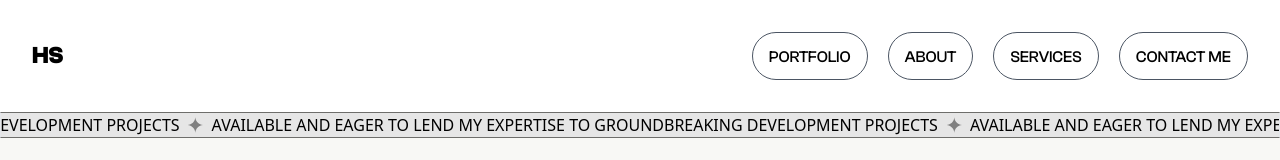
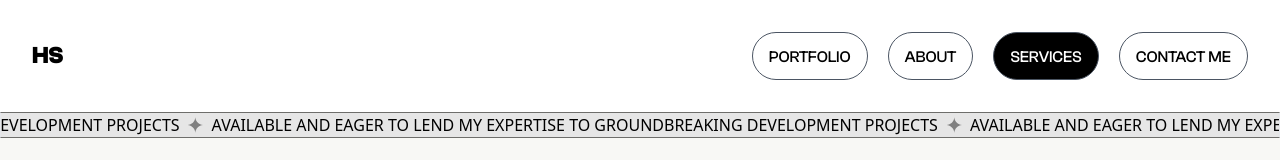
Before and after one commit to MarwanElZaher/paid-portfolio, a React (Vite) app: page /services in a window 1280 px wide. Shown: the top 160 px of the page. Built offline with nearby package versions, Linux system fonts and the light colour scheme.

Commit message:
feat: onClick on navitem, close the toggle menu and pereserve the selected item

```diff
--- a/src/components/NavBar.jsx
+++ b/src/components/NavBar.jsx
@@ -1,11 +1,12 @@
 import React, { useState } from 'react';
-import { Link } from 'react-router-dom';
+import { Link, useLocation } from 'react-router-dom';
 import MarqueeBar from './MarqueeBar';
 import NavItem from './NavItem';
 
 const Navbar = () => {
   const [isMenuOpen, setIsMenuOpen] = useState(false);
-
+  const location = useLocation();  // Get the current route
+  console.log(location, "co")
   const toggleMenu = () => {
     setIsMenuOpen(!isMenuOpen);
   };
@@ -38,10 +39,10 @@ const Navbar = () => {
 
         {/* Navigation Links */}
         <ul className={`list-none flex flex-row gap-3 md:flex md:gap-5 ${isMenuOpen ? 'flex-col absolute top-16 left-0 bg-white shadow-md p-4 w-full z-50' : 'hidden'}`}>
-          <NavItem to="/portfolio">Portfolio</NavItem>
-          <NavItem to="/about">About</NavItem>
-          <NavItem to="/services">Services</NavItem>
-          <NavItem to="/contactme">Contact Me</NavItem>
+          <NavItem onClick={toggleMenu} to="/portfolio" isActive={location.pathname === '/portfolio'}>Portfolio</NavItem>
+          <NavItem onClick={toggleMenu} to="/about" isActive={location.pathname === '/about'}>About</NavItem>
+          <NavItem onClick={toggleMenu} to="/services" isActive={location.pathname === '/services'}>Services</NavItem>
+          <NavItem onClick={toggleMenu} to="/contactme" isActive={location.pathname === '/contactme'}>Contact Me</NavItem>
         </ul>
       </nav>
       <MarqueeBar />
--- a/src/components/NavItem.jsx
+++ b/src/components/NavItem.jsx
@@ -1,10 +1,11 @@
 import { Link } from 'react-router-dom';
 
-const NavItem = ({ to, children, classname }) => (
+const NavItem = ({ to, children, classname, isActive, onClick }) => (
   <li className="inline-block">
     <Link
       to={to}
-      className={`block border border-gray-600 font-custom font-medium rounded-full uppercase px-[16px] pt-[12px] pb-[10px] no-underline transition-all duration-250 ease-in-out ${classname ? classname : "text-black  hover:border-black hover:bg-black hover:text-white hover:pl-[20px] hover:pr-[20px]"}`}
+      className={`block border border-gray-600 font-custom font-medium rounded-full uppercase px-[16px] pt-[12px] pb-[10px] no-underline transition-all duration-250 ease-in-out ${classname ? classname : "text-black  hover:border-black hover:bg-black hover:text-white hover:pl-[20px] hover:pr-[20px]"} ${isActive ? "bg-black text-white" : ""}`}
+      onClick={onClick}
     >
       {children}
     </Link>
```
